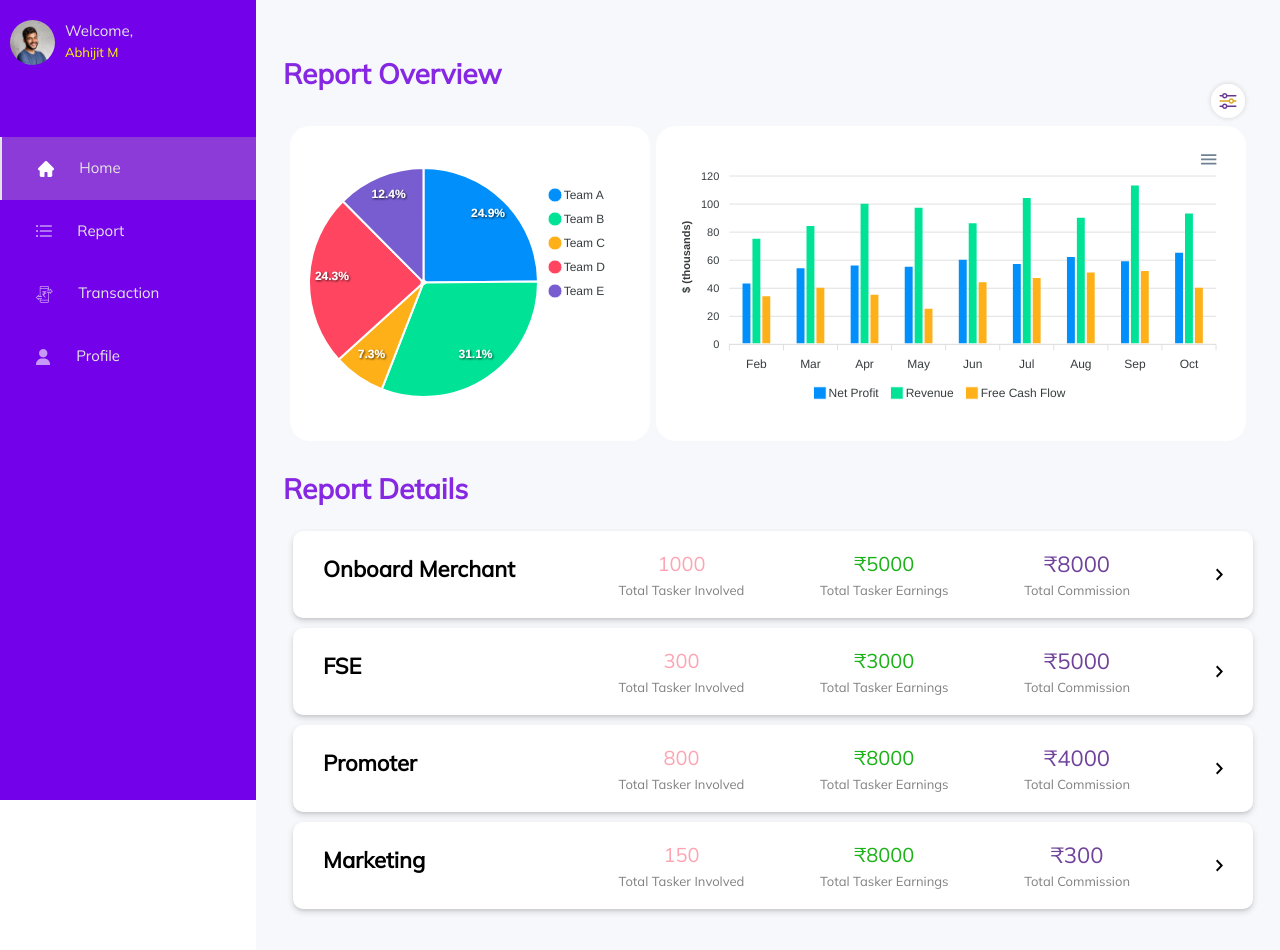
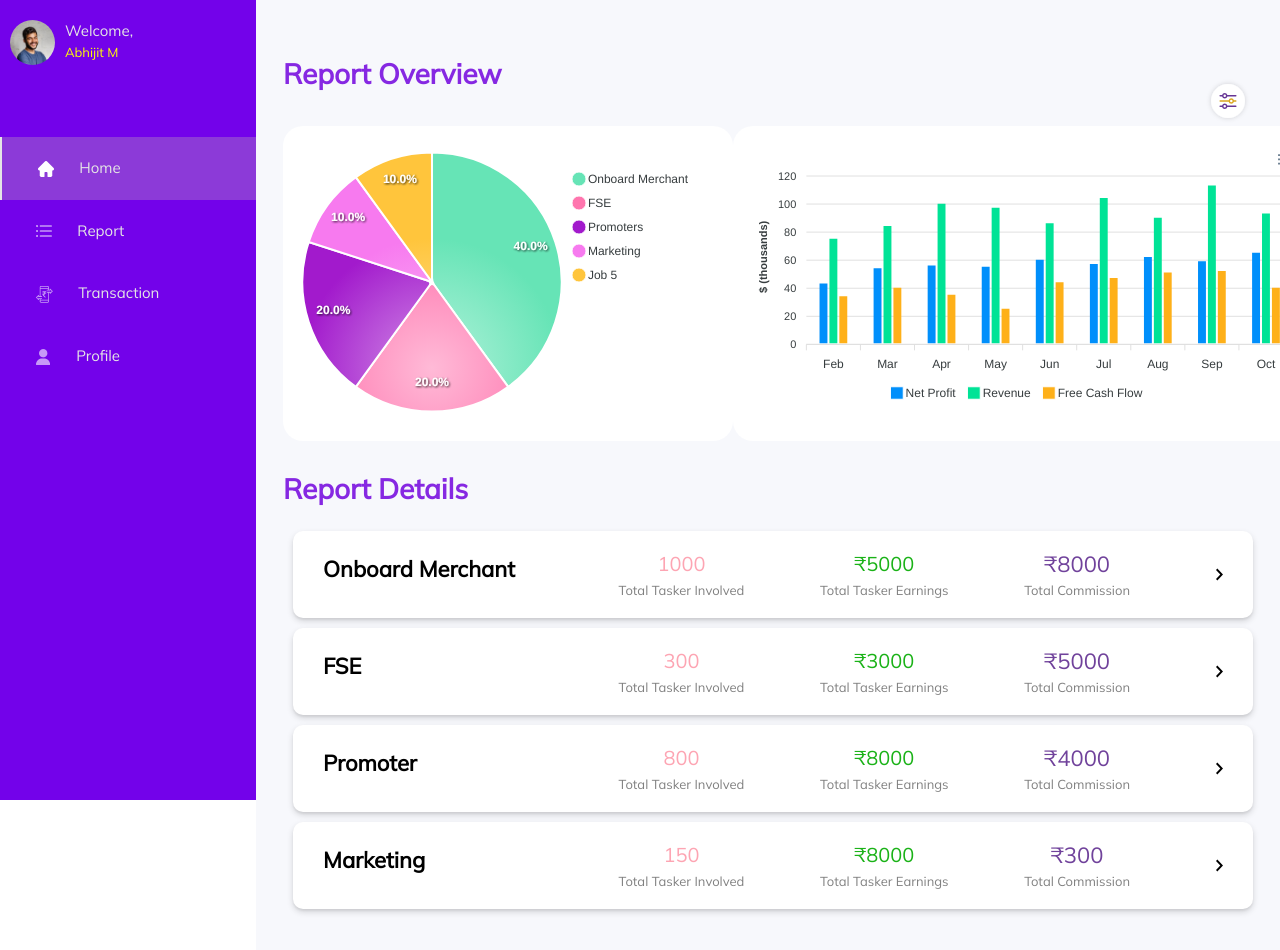
Before and after one commit to mayurpaunipagar/taskmo-manpower-dashboard-assign4, a React (Create React App) app: page /report in a window 1280 px wide. Both pictures are taken after a click on the button "LOGIN". Built offline with nearby package versions, Linux system fonts and the light colour scheme.

Commit message:
pie chart style and colors updated

```diff
--- a/src/component/myReport/index.js
+++ b/src/component/myReport/index.js
@@ -11,13 +11,19 @@ function MyReport() {
   useEffect(() => {
     async function fetchData() {
       const result = {
-        series: [44, 55, 13, 43, 22],
+        series: [40,20,20,10,10],
         options: {
           chart: {
-            width: "auto",
+            width: "400px",
             type: "pie",
           },
-          labels: ["Team A", "Team B", "Team C", "Team D", "Team E"],
+
+          labels: ["Onboard Merchant", "FSE", "Promoters", "Marketing", "Job 5"],
+          colors:["#66E4B6","#FF75AE","#A21ACC","#F77AEF","#FFC53C"],
+          fill: {
+            type: 'gradient',
+
+          },
         },
       };
 
@@ -39,7 +45,7 @@ function MyReport() {
         options: {
           chart: {
             type: "bar",
-            height: 350,
+            height: 400,
           },
           plotOptions: {
             bar: {
@@ -115,8 +121,8 @@ function MyReport() {
                 options={option.options}
                 series={option.series}
                 type="pie"
-                height={260}
-                width={360}
+                height={450}
+                width={450}
               />
             )}
         </div>
```
